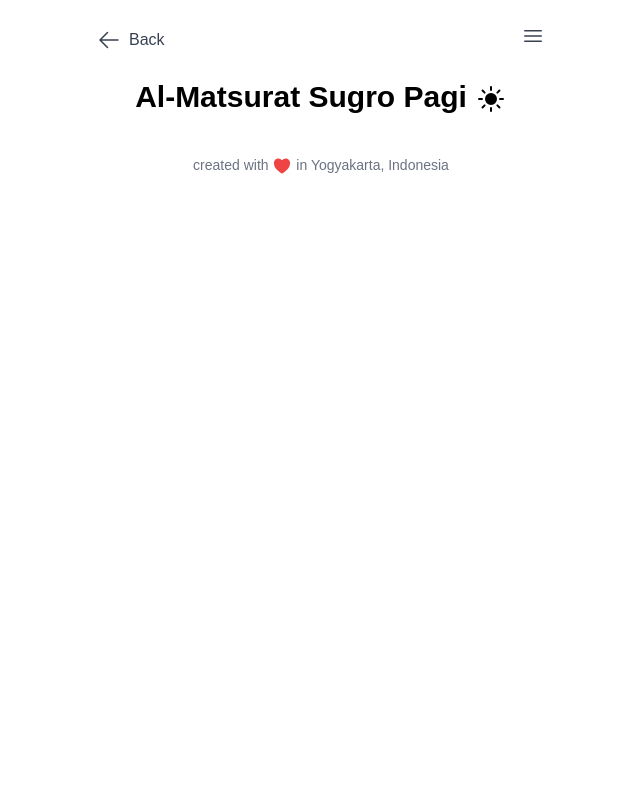
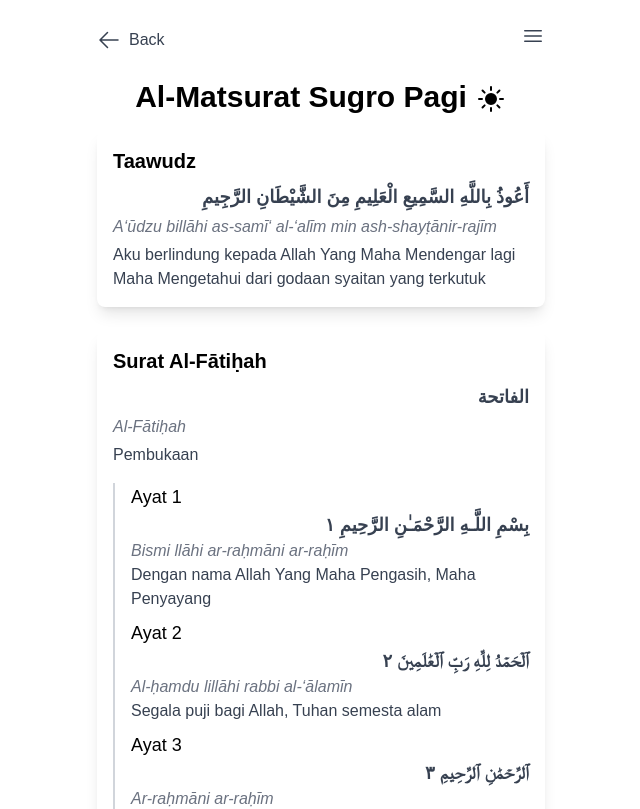
Before and after one commit to aliifam/almatsurat, a React (Vite) app: page /sugro-pagi in a window 1280 px wide. Shown: the top 809 px of the page, without its empty margins (319-959 px from the left). Built offline with nearby package versions, Linux system fonts and the light colour scheme.

Commit message:
feat: start prototyping on pasu

```diff
--- a/src/pages/SugroPagi.tsx
+++ b/src/pages/SugroPagi.tsx
@@ -17,6 +17,38 @@ export const SugroPagi = () => {
         Al-Matsurat Sugro Pagi
         <SunIcon className="h-8 w-8 inline-block ml-2" />
       </h1>
+      {data.data.map((item, index) => (
+        <div key={index} className="mb-6 p-4 bg-white rounded-lg shadow-lg">
+          <h2 className="text-xl font-semibold mb-2">{item.title}</h2>
+          {item.arabic && (
+            <p className="text-lg font-bold text-right text-gray-700">
+              {item.arabic}
+            </p>
+          )}
+          {item.latin && (
+            <p className="text-gray-500 italic mt-1">{item.latin}</p>
+          )}
+          {item.translation && (
+            <p className="text-gray-700 mt-1">{item.translation}</p>
+          )}
+
+          {/* Check if there are nested items (like Surat Al-Fātiḥah) */}
+          {item.data && (
+            <div className="mt-4 pl-4 border-l-2 border-gray-300">
+              {item.data.map((subItem, subIndex) => (
+                <div key={subIndex} className="mb-2">
+                  <h3 className="text-lg font-medium">{subItem.title}</h3>
+                  <p className="text-lg font-bold text-right text-gray-700">
+                    {subItem.arabic}
+                  </p>
+                  <p className="text-gray-500 italic">{subItem.latin}</p>
+                  <p className="text-gray-700">{subItem.translation}</p>
+                </div>
+              ))}
+            </div>
+          )}
+        </div>
+      ))}
     </Layout>
   );
 };
```
